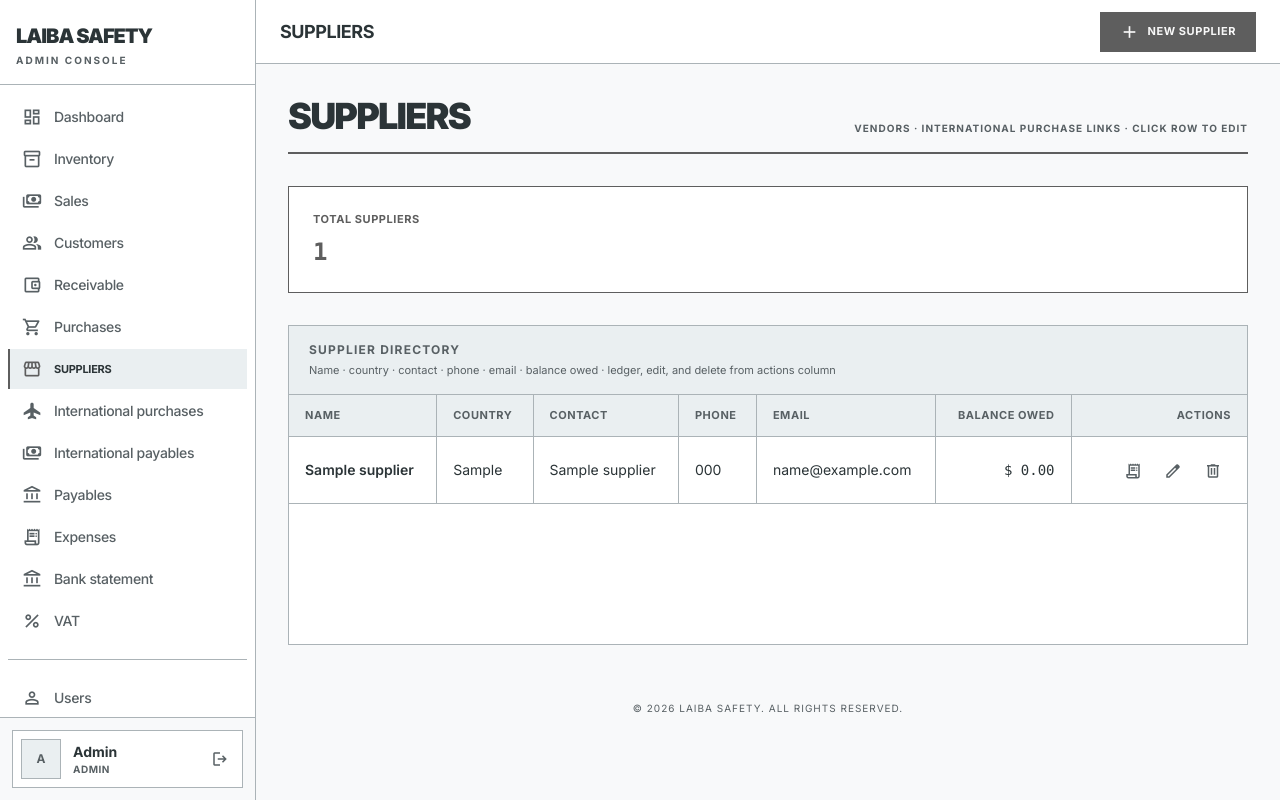
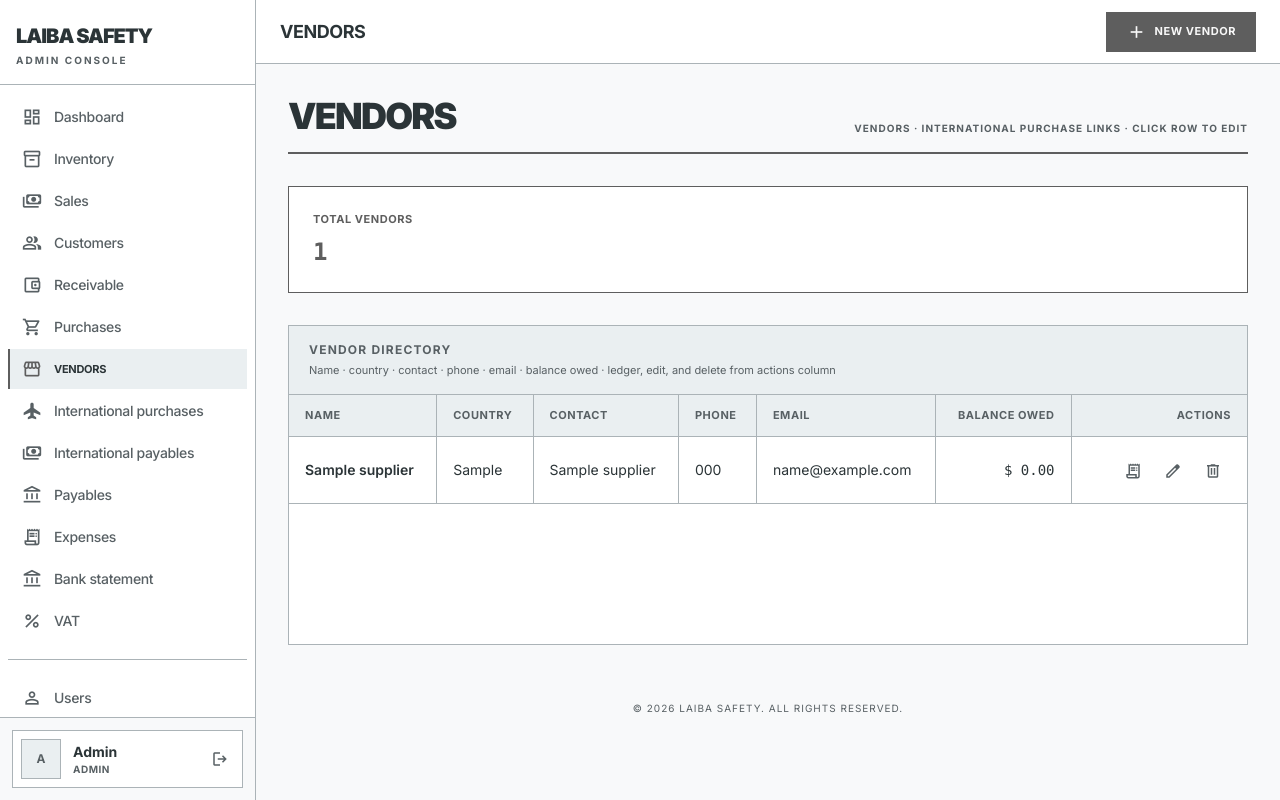
Before and after one commit to MuhammadSaljooq/projectlaibaindustry, a Laravel app: page /suppliers in a window 1280 px wide. Run offline with Laravel 12, Linux system fonts and the light colour scheme; a user stored in the database is signed in; data comes from the database, SQL or seed files in the repository; tables that the repository leaves empty hold one stand-in row (values such as "Sample post"); some libraries are stand-ins or nearby versions.

Commit message:
Rename suppliers UI to Vendors (routes and models unchanged)
- Sidebar, supplier CRUD/ledger views, flash messages
- Align international purchases/payables, purchases, payables, VAT labels and CSV headers

Made-with: Cursor

```diff
--- a/laibaindustry-erp/app/Http/Controllers/InternationalPurchaseController.php
+++ b/laibaindustry-erp/app/Http/Controllers/InternationalPurchaseController.php
@@ -37,7 +37,7 @@ class InternationalPurchaseController extends Controller
 
         return response()->streamDownload(function () use ($rows) {
             $handle = fopen('php://output', 'w');
-            fputcsv($handle, ['Date', 'Supplier', 'Product', 'Qty', 'Unit price', 'Total']);
+            fputcsv($handle, ['Date', 'Vendor', 'Product', 'Qty', 'Unit price', 'Total']);
             foreach ($rows as $row) {
                 fputcsv($handle, [
                     format_display_date($row->date),
--- a/laibaindustry-erp/app/Http/Controllers/SupplierController.php
+++ b/laibaindustry-erp/app/Http/Controllers/SupplierController.php
@@ -49,7 +49,7 @@ class SupplierController extends Controller
         Supplier::create($validated);
 
         return redirect()->route('suppliers.index')
-            ->with('success', 'Supplier added successfully.');
+            ->with('success', 'Vendor added successfully.');
     }
 
     public function show(Supplier $supplier): RedirectResponse
@@ -117,7 +117,7 @@ class SupplierController extends Controller
         $supplier->update($validated);
 
         return redirect()->route('suppliers.index')
-            ->with('success', 'Supplier updated successfully.');
+            ->with('success', 'Vendor updated successfully.');
     }
 
     public function destroy(Supplier $supplier): RedirectResponse
@@ -125,6 +125,6 @@ class SupplierController extends Controller
         $supplier->delete();
 
         return redirect()->route('suppliers.index')
-            ->with('success', 'Supplier removed successfully.');
+            ->with('success', 'Vendor removed successfully.');
     }
 }
--- a/laibaindustry-erp/app/Http/Controllers/VatController.php
+++ b/laibaindustry-erp/app/Http/Controllers/VatController.php
@@ -69,7 +69,7 @@ class VatController extends Controller
 
         return response()->streamDownload(function () use ($entries) {
             $handle = fopen('php://output', 'w');
-            fputcsv($handle, ['Date', 'Type', 'Invoice #', 'Customer/Supplier', 'Subtotal', 'VAT Rate %', 'VAT Amount', 'Total']);
+            fputcsv($handle, ['Date', 'Type', 'Invoice #', 'Customer/Vendor', 'Subtotal', 'VAT Rate %', 'VAT Amount', 'Total']);
             foreach ($entries as $entry) {
                 fputcsv($handle, [
                     format_display_date($entry->date),
--- a/laibaindustry-erp/resources/views/international-payables/index.blade.php
+++ b/laibaindustry-erp/resources/views/international-payables/index.blade.php
@@ -76,7 +76,7 @@
 <thead>
 <tr class="st-thead">
 <th class="st-th px-4 py-3 whitespace-nowrap">Date</th>
-<th class="st-th px-4 py-3">Supplier</th>
+<th class="st-th px-4 py-3">Vendor</th>
 <th class="st-th px-4 py-3">Product</th>
 <th class="st-th px-4 py-3 text-right whitespace-nowrap">Bill</th>
 <th class="st-th px-4 py-3 text-right whitespace-nowrap">Paid</th>
--- a/laibaindustry-erp/resources/views/international-payables/pay.blade.php
+++ b/laibaindustry-erp/resources/views/international-payables/pay.blade.php
@@ -58,7 +58,7 @@
 <span class="font-semibold text-[#2B3437]">{{ format_display_date($purchase->date) }}</span>
 </div>
 <div class="flex items-center justify-between gap-4">
-<span class="st-label !mb-0">Supplier</span>
+<span class="st-label !mb-0">Vendor</span>
 <span class="font-semibold text-[#2B3437] text-right">{{ $purchase->supplier?->name ?? '—' }}</span>
 </div>
 <div class="flex items-center justify-between gap-4">
--- a/laibaindustry-erp/resources/views/international-purchases/create.blade.php
+++ b/laibaindustry-erp/resources/views/international-purchases/create.blade.php
@@ -57,14 +57,14 @@ if (! is_array($itemRows) || count($itemRows) === 0) {
 
 <div class="space-y-5 max-w-xl mb-8">
 <div>
-<label class="st-label block mb-2" for="supplier_id">Supplier</label>
+<label class="st-label block mb-2" for="supplier_id">Vendor</label>
 <select class="st-input w-full h-10 px-3 text-sm" name="supplier_id" id="supplier_id">
 <option value="">— None —</option>
 @foreach($suppliers as $s)
 <option value="{{ $s->id }}" @selected((string) old('supplier_id') === (string) $s->id)>{{ $s->name }}</option>
 @endforeach
 </select>
-<p class="text-[11px] text-[#586064] mt-1"><a href="{{ route('suppliers.create') }}" class="text-[#5E5E5E] font-bold underline underline-offset-2">Add a supplier</a> if missing.</p>
+<p class="text-[11px] text-[#586064] mt-1"><a href="{{ route('suppliers.create') }}" class="text-[#5E5E5E] font-bold underline underline-offset-2">Add a vendor</a> if missing.</p>
 </div>
 <div>
 <label class="st-label block mb-2" for="date">Date <span class="text-[#9F403D]">*</span></label>
--- a/laibaindustry-erp/resources/views/international-purchases/edit.blade.php
+++ b/laibaindustry-erp/resources/views/international-purchases/edit.blade.php
@@ -51,14 +51,14 @@
 
 <div class="space-y-5 max-w-xl">
 <div>
-<label class="st-label block mb-2" for="supplier_id">Supplier</label>
+<label class="st-label block mb-2" for="supplier_id">Vendor</label>
 <select class="st-input w-full h-10 px-3 text-sm" name="supplier_id" id="supplier_id">
 <option value="">— None —</option>
 @foreach($suppliers as $s)
 <option value="{{ $s->id }}" @selected((string) old('supplier_id', $internationalPurchase->supplier_id) === (string) $s->id)>{{ $s->name }}</option>
 @endforeach
 </select>
-<p class="text-[11px] text-[#586064] mt-1"><a href="{{ route('suppliers.create') }}" class="text-[#5E5E5E] font-bold underline underline-offset-2">Add a supplier</a> if missing.</p>
+<p class="text-[11px] text-[#586064] mt-1"><a href="{{ route('suppliers.create') }}" class="text-[#5E5E5E] font-bold underline underline-offset-2">Add a vendor</a> if missing.</p>
 </div>
 <div>
 <label class="st-label block mb-2" for="date">Date</label>
--- a/laibaindustry-erp/resources/views/international-purchases/index.blade.php
+++ b/laibaindustry-erp/resources/views/international-purchases/index.blade.php
@@ -76,7 +76,7 @@ New entry
 <div class="st-paper flex flex-col border border-[#ABB3B7] bg-white min-h-[320px]">
 <div class="px-5 py-4 border-b border-[#ABB3B7] bg-[#EAEFF1]">
 <h3 class="text-xs font-bold uppercase tracking-widest text-[#586064]">International purchase ledger</h3>
-<p class="text-[11px] text-[#586064] mt-1">Date · supplier · product · qty · unit price · total · actions</p>
+<p class="text-[11px] text-[#586064] mt-1">Date · vendor · product · qty · unit price · total · actions</p>
 </div>
 
 <div class="overflow-x-auto w-full">
@@ -84,7 +84,7 @@ New entry
 <thead>
 <tr class="st-thead">
 <th class="st-th px-4 py-3 whitespace-nowrap">Date</th>
-<th class="st-th px-4 py-3">Supplier</th>
+<th class="st-th px-4 py-3">Vendor</th>
 <th class="st-th px-4 py-3">Product</th>
 <th class="st-th px-4 py-3 text-right whitespace-nowrap">Qty</th>
 <th class="st-th px-4 py-3 text-right whitespace-nowrap">Price</th>
--- a/laibaindustry-erp/resources/views/payables/index.blade.php
+++ b/laibaindustry-erp/resources/views/payables/index.blade.php
@@ -29,7 +29,7 @@
 <div class="flex flex-col gap-1 min-w-0">
 <h1 class="text-3xl md:text-4xl font-black uppercase tracking-tighter text-[#2B3437] leading-none">Payables</h1>
 </div>
-<p class="text-[10px] font-bold uppercase tracking-widest text-[#586064] lg:text-right shrink-0">Supplier AP · @if(auth()->user()->role !== 'viewer') click open balance to pay @else read-only @endif</p>
+<p class="text-[10px] font-bold uppercase tracking-widest text-[#586064] lg:text-right shrink-0">Vendor AP · @if(auth()->user()->role !== 'viewer') click open balance to pay @else read-only @endif</p>
 </div>
 <div class="h-0.5 w-full bg-[#5E5E5E]" role="presentation"></div>
 </div>
--- a/laibaindustry-erp/resources/views/products/partials/sidebar.blade.php
+++ b/laibaindustry-erp/resources/views/products/partials/sidebar.blade.php
@@ -19,7 +19,7 @@ $navItems = [
     ['key' => 'customers',    'icon' => 'group',                  'label' => 'Customers',   'route' => route('customers.index', absolute: false)],
     ['key' => 'receivables',  'icon' => 'account_balance_wallet', 'label' => 'Receivable',  'route' => route('receivables.index', absolute: false)],
     ['key' => 'purchases',    'icon' => 'shopping_cart',          'label' => 'Purchases',   'route' => route('purchases.index', absolute: false)],
-    ['key' => 'suppliers',   'icon' => 'storefront',             'label' => 'Suppliers',   'route' => route('suppliers.index', absolute: false)],
+    ['key' => 'suppliers',   'icon' => 'storefront',             'label' => 'Vendors',   'route' => route('suppliers.index', absolute: false)],
     ['key' => 'international_purchases', 'icon' => 'flight',      'label' => 'International purchases', 'route' => route('international-purchases.index', absolute: false)],
     ['key' => 'international_payables', 'icon' => 'payments',    'label' => 'International payables', 'route' => route('international-payables.index', absolute: false)],
     ['key' => 'payables',     'icon' => 'account_balance',        'label' => 'Payables',    'route' => route('payables.index', absolute: false)],
--- a/laibaindustry-erp/resources/views/purchases/index.blade.php
+++ b/laibaindustry-erp/resources/views/purchases/index.blade.php
@@ -90,7 +90,7 @@ New Purchase
 <label class="st-label block mb-2" for="p-search">Search</label>
 <div class="relative">
 <span class="absolute left-3 top-1/2 -translate-y-1/2 text-[#586064] material-symbols-outlined text-[18px] pointer-events-none">search</span>
-<input class="st-input w-full h-10 pl-10 pr-3 text-sm" id="p-search" type="text" name="search" value="{{ request('search') }}" placeholder="Invoice, supplier, product…">
+<input class="st-input w-full h-10 pl-10 pr-3 text-sm" id="p-search" type="text" name="search" value="{{ request('search') }}" placeholder="Invoice, vendor, product…">
 </div>
 </div>
 <div class="min-w-[140px]">
--- a/laibaindustry-erp/resources/views/suppliers/create.blade.php
+++ b/laibaindustry-erp/resources/views/suppliers/create.blade.php
@@ -1,7 +1,7 @@
 <!DOCTYPE html>
 <html lang="en">
 <head>
-@include('partials.frontend-head', ['title' => 'Add supplier - ERP'])
+@include('partials.frontend-head', ['title' => 'Add vendor - ERP'])
 @include('partials.stitch-design')
 </head>
 <body class="bg-[#F8F9FA] text-[#2B3437] h-screen flex overflow-hidden">
@@ -15,7 +15,7 @@
 </button>
 <a href="{{ route('suppliers.index') }}" class="st-btn-secondary h-9 px-3 inline-flex items-center gap-2 text-[10px]">
 <span class="material-symbols-outlined text-[18px]">arrow_back</span>
-<span class="hidden sm:inline">Suppliers</span>
+<span class="hidden sm:inline">Vendors</span>
 </a>
 </div>
 </header>
@@ -26,7 +26,7 @@
 <div class="flex flex-col gap-4">
 <div class="flex flex-col gap-1">
 <p class="text-[10px] font-bold uppercase tracking-[0.2em] text-[#586064]">SUP_01</p>
-<h1 class="text-3xl md:text-4xl font-black uppercase tracking-tighter text-[#2B3437] leading-none">New supplier</h1>
+<h1 class="text-3xl md:text-4xl font-black uppercase tracking-tighter text-[#2B3437] leading-none">New vendor</h1>
 </div>
 <div class="h-0.5 w-full bg-[#5E5E5E]" role="presentation"></div>
 </div>
--- a/laibaindustry-erp/resources/views/suppliers/index.blade.php
+++ b/laibaindustry-erp/resources/views/suppliers/index.blade.php
@@ -1,7 +1,7 @@
 <!DOCTYPE html>
 <html lang="en">
 <head>
-@include('partials.frontend-head', ['title' => 'Suppliers - ERP'])
+@include('partials.frontend-head', ['title' => 'Vendors - ERP'])
 @include('partials.stitch-design')
 <style>
 .no-scrollbar::-webkit-scrollbar { display: none; }
@@ -17,13 +17,13 @@
 <button class="md:hidden p-2 text-[#586064] hover:bg-[#F1F4F6] rounded-none border border-transparent hover:border-[#ABB3B7]" type="button" data-sidebar-toggle aria-label="Toggle menu">
 <span class="material-symbols-outlined text-[#2B3437]">menu</span>
 </button>
-<h2 class="text-lg font-bold text-[#2B3437] hidden sm:block tracking-tight uppercase">Suppliers</h2>
+<h2 class="text-lg font-bold text-[#2B3437] hidden sm:block tracking-tight uppercase">Vendors</h2>
 </div>
 @if(auth()->user()->role !== 'viewer')
 <div class="flex items-center gap-2 flex-wrap justify-end">
 <a href="{{ route('suppliers.create') }}" class="st-btn-primary h-10 px-5 inline-flex items-center gap-2 whitespace-nowrap">
 <span class="material-symbols-outlined text-[20px]">add</span>
-New supplier
+New vendor
 </a>
 </div>
 @endif
@@ -35,11 +35,16 @@ New supplier
 <div class="flex flex-col gap-4">
 <div class="flex flex-col lg:flex-row lg:items-end lg:justify-between gap-6">
 <div class="flex flex-col gap-1 min-w-0">
-<h1 class="text-3xl md:text-4xl font-black uppercase tracking-tighter text-[#2B3437] leading-none">Suppliers</h1>
+<h1 class="text-3xl md:text-4xl font-black uppercase tracking-tighter text-[#2B3437] leading-none">Vendors</h1>
 </div>
 <p class="text-[10px] font-bold uppercase tracking-widest text-[#586064] lg:text-right shrink-0">Vendors · international purchase links · @if(auth()->user()->role !== 'viewer') click row to edit @else read-only @endif</p>
 </div>
 <div class="h-0.5 w-full bg-[#5E5E5E]" role="presentation"></div>
+</div>
+
+<div class="sm:hidden">
+<p class="st-label">Module</p>
+<p class="text-xl font-black uppercase tracking-tight text-[#2B3437]">Vendors</p>
 </div>
 
 @if (session('success'))
@@ -49,13 +54,13 @@ New supplier
 @endif
 
 <div class="border border-[#5E5E5E] bg-white p-6">
-<p class="st-label st-label--primary mb-2">Total suppliers</p>
+<p class="st-label st-label--primary mb-2">Total vendors</p>
 <p class="text-2xl font-black font-mono text-[#5E5E5E] tabular-nums">{{ number_format($totalSuppliersCount) }}</p>
 </div>
 
 <div class="st-paper flex flex-col border border-[#ABB3B7] bg-white min-h-[320px]">
 <div class="px-5 py-4 border-b border-[#ABB3B7] bg-[#EAEFF1]">
-<h3 class="text-xs font-bold uppercase tracking-widest text-[#586064]">Supplier directory</h3>
+<h3 class="text-xs font-bold uppercase tracking-widest text-[#586064]">Vendor directory</h3>
 <p class="text-[11px] text-[#586064] mt-1">Name · country · contact · phone · email · balance owed · ledger, edit, and delete from actions column</p>
 </div>
 
@@ -92,7 +97,7 @@ New supplier
 <a href="{{ route('suppliers.edit', $supplier) }}" class="p-2 border border-transparent hover:border-[#ABB3B7] text-[#586064] hover:text-[#2B3437] hover:bg-[#F1F4F6]" title="Edit">
 <span class="material-symbols-outlined text-[18px]">edit</span>
 </a>
-<form method="POST" action="{{ route('suppliers.destroy', $supplier) }}" class="inline-flex" data-confirm-delete="{{ e('Delete this supplier? Linked international purchases will keep the line but lose the supplier link.') }}">
+<form method="POST" action="{{ route('suppliers.destroy', $supplier) }}" class="inline-flex" data-confirm-delete="{{ e('Delete this vendor? Linked international purchases will keep the line but lose the vendor link.') }}">
 @csrf
 @method('DELETE')
 <button type="submit" class="p-2 border border-transparent hover:border-[#9F403D] text-[#586064] hover:text-[#9F403D] hover:bg-[#F1F4F6]" title="Delete">
@@ -106,9 +111,9 @@ New supplier
 @empty
 <tr>
 <td colspan="7" class="px-6 py-14 text-center text-sm text-[#586064] border-b border-[#ABB3B7]">
-<p class="font-semibold text-[#2B3437] mb-1">No suppliers yet</p>
+<p class="font-semibold text-[#2B3437] mb-1">No vendors yet</p>
 @if(auth()->user()->role !== 'viewer')
-<a href="{{ route('suppliers.create') }}" class="text-[#5E5E5E] font-bold underline underline-offset-2">Add first supplier</a>
+<a href="{{ route('suppliers.create') }}" class="text-[#5E5E5E] font-bold underline underline-offset-2">Add first vendor</a>
 @else
 <span>No vendors on file.</span>
 @endif
--- a/laibaindustry-erp/resources/views/suppliers/ledger.blade.php
+++ b/laibaindustry-erp/resources/views/suppliers/ledger.blade.php
@@ -15,7 +15,7 @@
 </button>
 <a href="{{ route('suppliers.index') }}" class="st-btn-secondary h-9 px-3 inline-flex items-center gap-2 text-[10px]">
 <span class="material-symbols-outlined text-[18px]">arrow_back</span>
-<span class="hidden sm:inline">Suppliers</span>
+<span class="hidden sm:inline">Vendors</span>
 </a>
 </div>
 @if(auth()->user()->role !== 'viewer')
--- a/laibaindustry-erp/resources/views/suppliers/partials/account-ledger.blade.php
+++ b/laibaindustry-erp/resources/views/suppliers/partials/account-ledger.blade.php
@@ -13,7 +13,7 @@
 <div class="border border-[#ABB3B7] bg-white p-4">
 <p class="st-label st-label--primary mb-2">Total paid</p>
 <p class="text-xl font-black font-mono tabular-nums text-[#5E5E5E]">{{ $currencySymbol }} {{ number_format($ledgerTotalPaid, 2) }}</p>
-<p class="text-[10px] text-[#586064] mt-1 m-0">Sum of debits (payments to supplier)</p>
+<p class="text-[10px] text-[#586064] mt-1 m-0">Sum of debits (payments to vendor)</p>
 </div>
 <div class="border border-[#ABB3B7] bg-white p-4">
 <p class="st-label st-label--primary mb-2">Remaining balance</p>
@@ -45,7 +45,7 @@
 </tr>
 @empty
 <tr>
-<td colspan="5" class="px-6 py-14 text-center text-sm text-[#586064]">No ledger entries yet. Post international purchases with this supplier or record payments on those lines.</td>
+<td colspan="5" class="px-6 py-14 text-center text-sm text-[#586064]">No ledger entries yet. Post international purchases with this vendor or record payments on those lines.</td>
 </tr>
 @endforelse
 </tbody>
--- a/laibaindustry-erp/resources/views/vat/index.blade.php
+++ b/laibaindustry-erp/resources/views/vat/index.blade.php
@@ -134,7 +134,7 @@ Clear
 <th class="st-th px-4 py-3 whitespace-nowrap">Date</th>
 <th class="st-th px-4 py-3 whitespace-nowrap">Type</th>
 <th class="st-th px-4 py-3 whitespace-nowrap">Invoice</th>
-<th class="st-th px-4 py-3">Customer / supplier</th>
+<th class="st-th px-4 py-3">Customer / vendor</th>
 <th class="st-th px-4 py-3 text-right whitespace-nowrap">Subtotal</th>
 <th class="st-th px-4 py-3 text-right whitespace-nowrap">VAT %</th>
 <th class="st-th px-4 py-3 text-right whitespace-nowrap">VAT amount</th>
```
Also changed, not shown: laibaindustry-erp/resources/views/purchases/create.blade.php (+4 -4 lines), laibaindustry-erp/resources/views/purchases/edit.blade.php (+4 -4 lines), laibaindustry-erp/resources/views/suppliers/edit.blade.php (+6 -6 lines).
